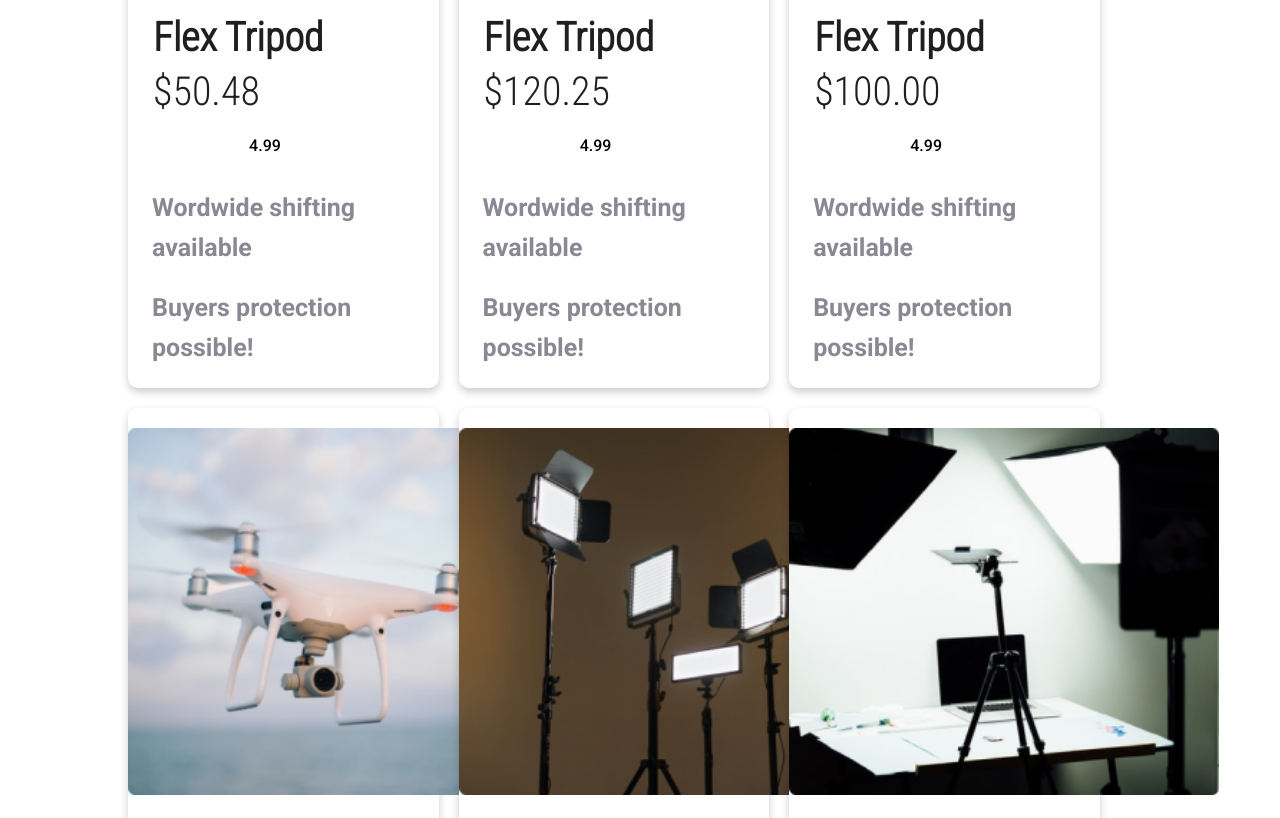
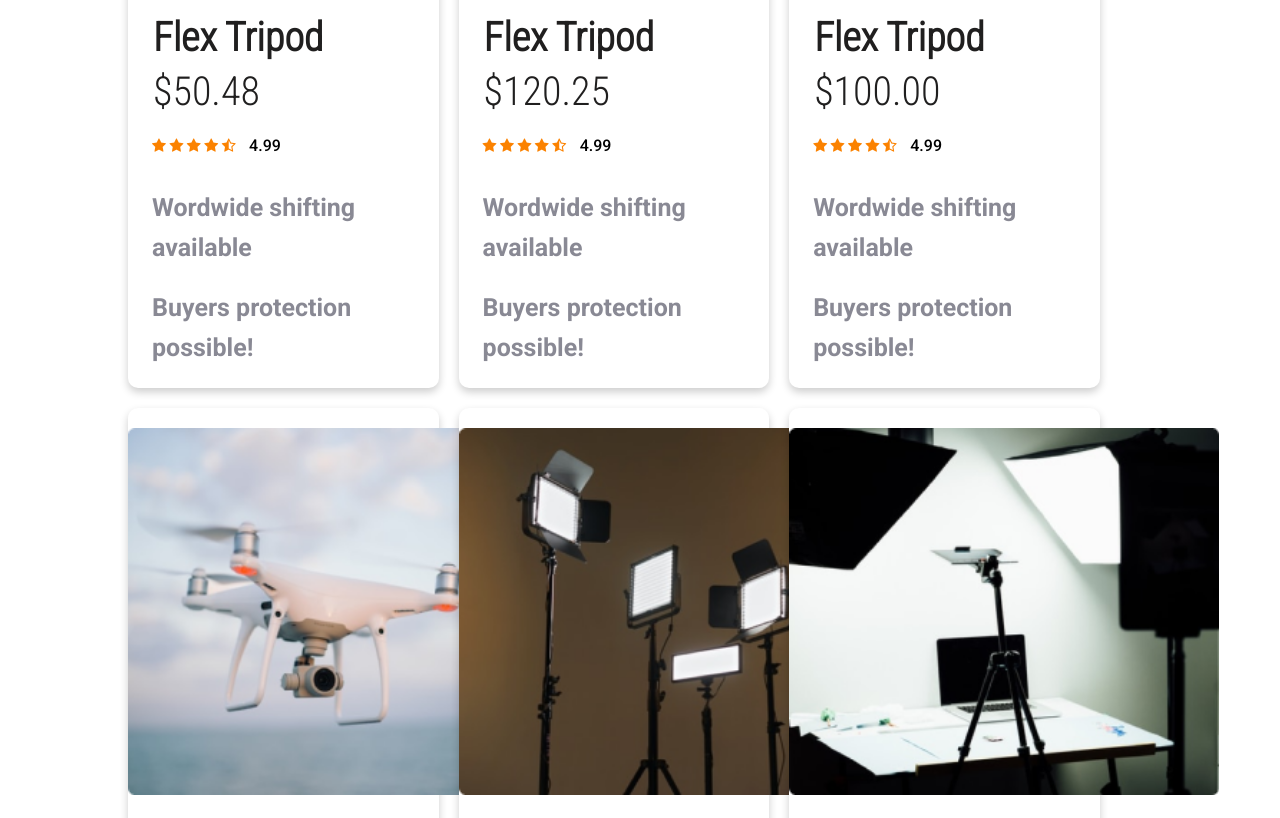
Before and after one commit to pabel019/Journey-time, a plain HTML site: page index.html in a window 1280 px wide. Shown: the part 1620-2438 px from the top of the page. Drawn offline with Linux system fonts and the light colour scheme; a web font is replaced by a local one.

Commit message:
have some changes

```diff
--- a/css/style.css
+++ b/css/style.css
@@ -232,7 +232,7 @@ ul {
 .star-icon i {
     display: inline;
     font-size: 15px;
-    color: #FB8200;
+    color: #FB8200!important;
     text-align: left;
 }
 
```
